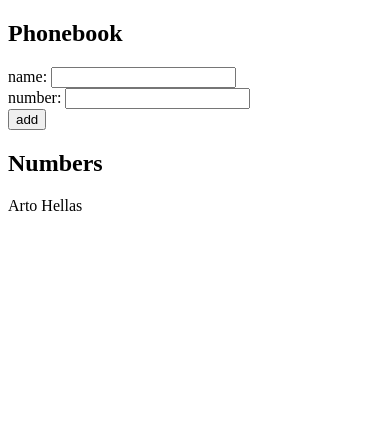
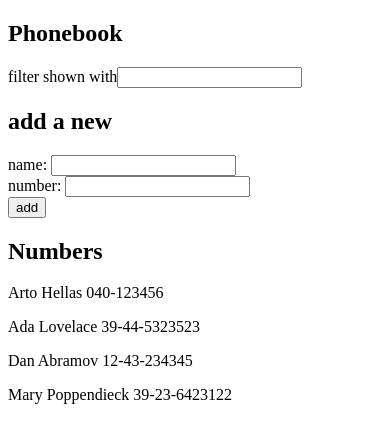
Before and after one commit to SurajJadhav7/fullStackOpen, a React (Create React App) app in the folder part2/phonebook/: page / in a window 390 px wide. Shown: the top 442 px of the page. Built offline with nearby package versions, Linux system fonts and the light colour scheme.

Commit message:
part2: 2.9*: The Phonebook Step4

```diff
--- a/part2/phonebook/src/App.js
+++ b/part2/phonebook/src/App.js
@@ -2,10 +2,14 @@
 
 const App = () => {
   const [ persons, setPersons ] = useState([
-    { name: 'Arto Hellas' }
+    { name: 'Arto Hellas', number: '040-123456' },
+    { name: 'Ada Lovelace', number: '39-44-5323523' },
+    { name: 'Dan Abramov', number: '12-43-234345' },
+    { name: 'Mary Poppendieck', number: '39-23-6423122' }
   ])
   const [ newName, setNewName ] = useState('')
   const [ newNumber, setNewNumber ] = useState('')
+  const [ filter, setFilter ] = useState('')
   const addNewPerson = e => {
     e.preventDefault();
     if (persons.findIndex(p => p.name===newName) === -1) {
@@ -14,10 +18,18 @@
       alert(`${newName} is already added to phonebook`);
     }
   }
+  const search = e => {
+    e.preventDefault();
+    setFilter(e.target.value);
+  }
 
   return (
     <div>
       <h2>Phonebook</h2>
+      <div>
+        filter shown with<input value={filter} onChange={search} />
+      </div>
+      <h2>add a new</h2>
       <form onSubmit={addNewPerson}>
         <div>
           name: <input value={newName} onChange={e => setNewName(e.target.value)}/>
@@ -30,7 +42,12 @@
         </div>
       </form>
       <h2>Numbers</h2>
-      {persons.map(person => <p key={person.name}>{person.name} {person.number}</p>)}
+      {!filter ?
+        persons.map(person => <p key={person.name}>{person.name} {person.number}</p>)
+     :
+      persons.filter(person => person.name.toLowerCase().includes(filter.toLowerCase()))
+        .map(person => <p key={person.name}>{person.name} {person.number}</p>)
+      }
     </div>
   )
 }
```
